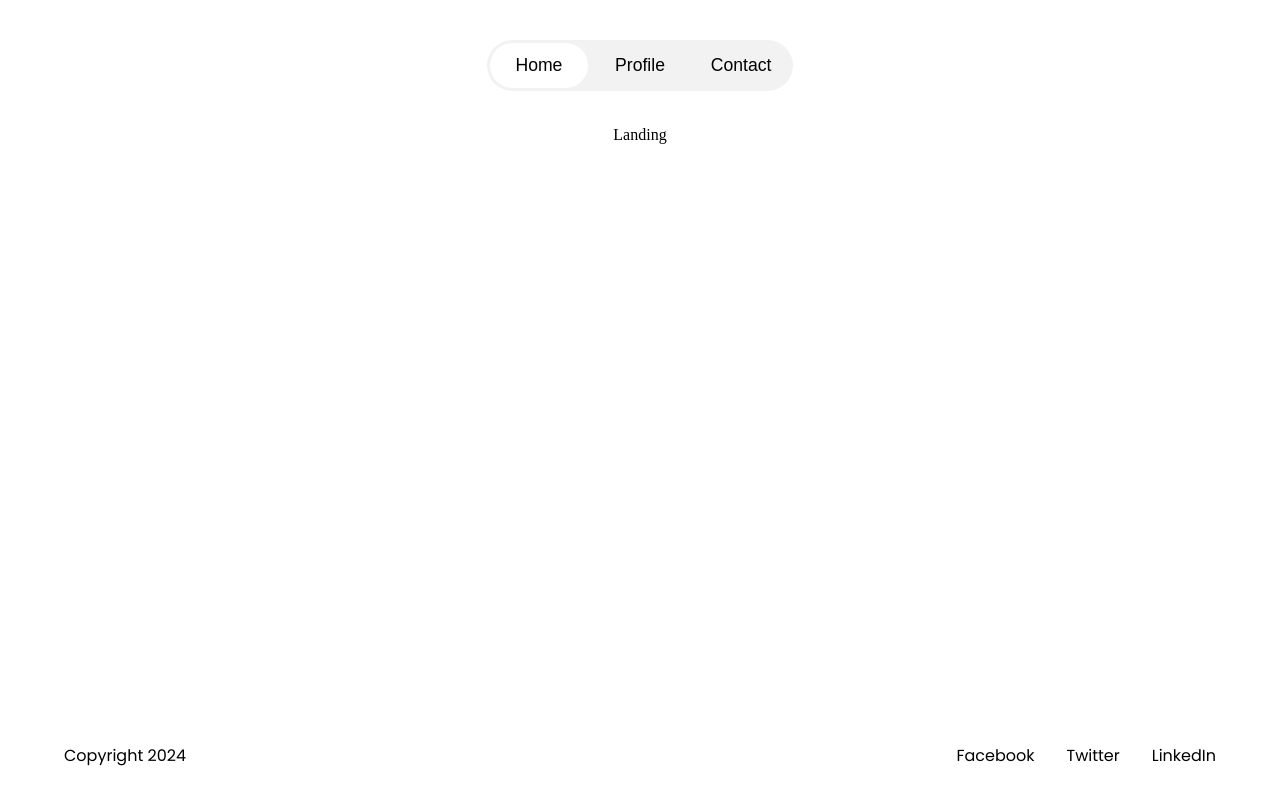
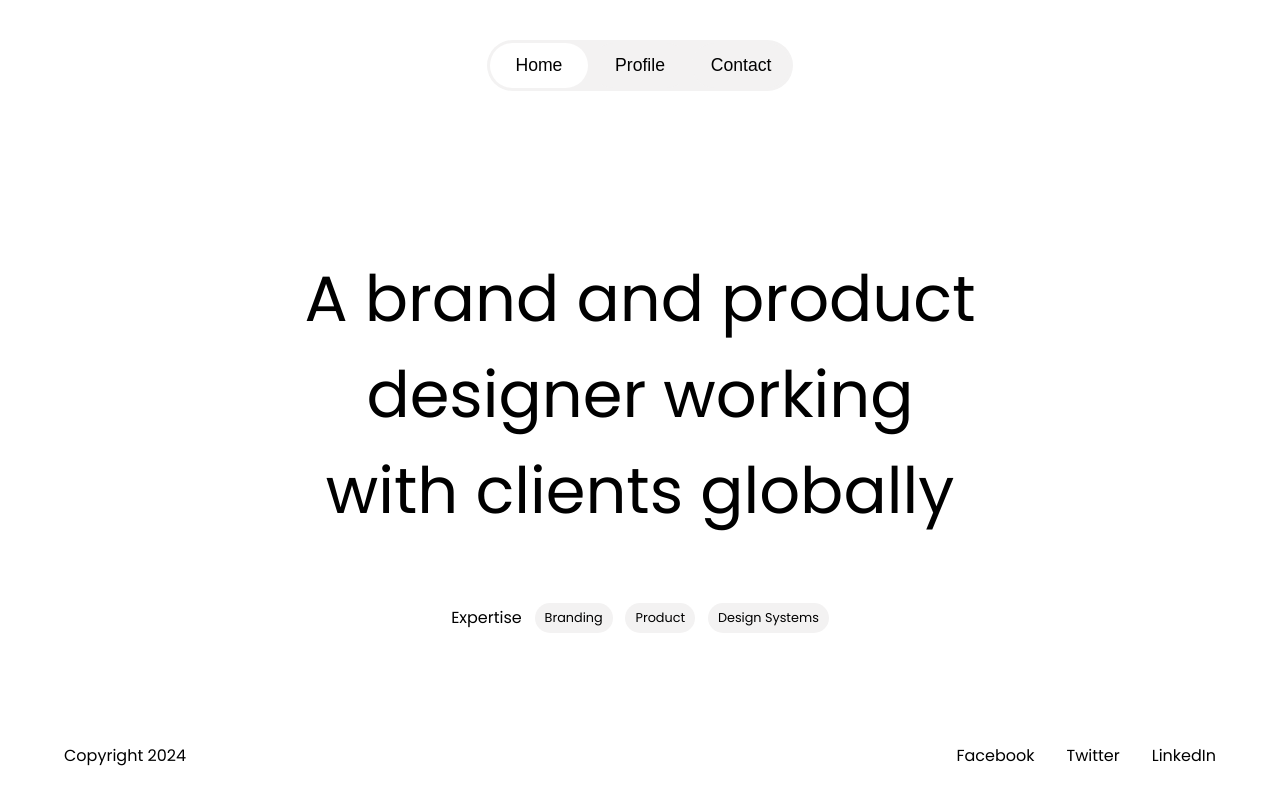
Before and after one commit to DreMukare/oh-studio, a React (Vite) app: page / in a window 1280 px wide. Built offline with nearby package versions, Linux system fonts and the light colour scheme.

Commit message:
feat: created landing header

```diff
--- /dev/null
+++ b/src/components/HeaderText.sass
@@ -0,0 +1,7 @@
+.headerText
+  font-family: 'Poppins', sans-serif
+  font-weight: 25px
+  max-width: 60%
+  text-align: center
+  margin: 4rem 1rem
+  font-size: 4em
--- a/src/components/HeaderText.tsx
+++ b/src/components/HeaderText.tsx
@@ -0,0 +1,8 @@
+import './HeaderText.sass';
+
+const HeaderText = (props: { text: string }) => {
+	const { text } = props;
+	return <p className="headerText">{text}</p>;
+};
+
+export default HeaderText;
--- /dev/null
+++ b/src/components/LandingHero.sass
@@ -0,0 +1,13 @@
+.landingHeroContainer
+  font-family: Poppins, sans-serif
+  display: flex
+  flex-direction: column
+  align-items: center
+  margin-top: 4rem
+  margin-bottom: 4rem
+
+  .marketingTags
+    display: flex
+    align-items: center
+    justify-content: center
+    gap: 0.8rem
--- a/src/components/LandingHero.tsx
+++ b/src/components/LandingHero.tsx
@@ -0,0 +1,29 @@
+import HeaderText from './HeaderText';
+import './LandingHero.sass';
+import MarketingTag from './MarketingTag';
+
+const LandingHero = () => {
+	const tagTitles = ['Branding', 'Product', 'Design Systems'];
+
+	const MarketingTags = (props: { tagTitles: string[] }) => {
+		const { tagTitles } = props;
+
+		return (
+			<div className="marketingTags">
+				Expertise{' '}
+				{tagTitles.map((title: string, idx: number) => (
+					<MarketingTag title={title} key={idx} />
+				))}
+			</div>
+		);
+	};
+
+	return (
+		<div className="landingHeroContainer">
+			<HeaderText text="A brand and product designer working with clients globally" />
+			<MarketingTags tagTitles={tagTitles} />
+		</div>
+	);
+};
+
+export default LandingHero;
--- /dev/null
+++ b/src/components/MarketingTag.sass
@@ -0,0 +1,6 @@
+.marketingTag
+  border-radius: 100px
+  background-color: #f3f2f2
+  text-align: center
+  padding: 5px 10px
+  font-size: 0.8em
--- /dev/null
+++ b/src/components/MarketingTag.tsx
@@ -0,0 +1,8 @@
+import './MarketingTag.sass';
+
+const MarketingTag = (props: { title: string }) => {
+	const { title } = props;
+	return <div className="marketingTag">{title}</div>;
+};
+
+export default MarketingTag;
--- a/src/pages/Landing.tsx
+++ b/src/pages/Landing.tsx
@@ -1,7 +1,12 @@
+import LandingHero from '../components/LandingHero';
 import Layout from '../components/Layout';
 
 const Landing = () => {
-	return <Layout>Landing</Layout>;
+	return (
+		<Layout>
+			<LandingHero />
+		</Layout>
+	);
 };
 
 export default Landing;
```
